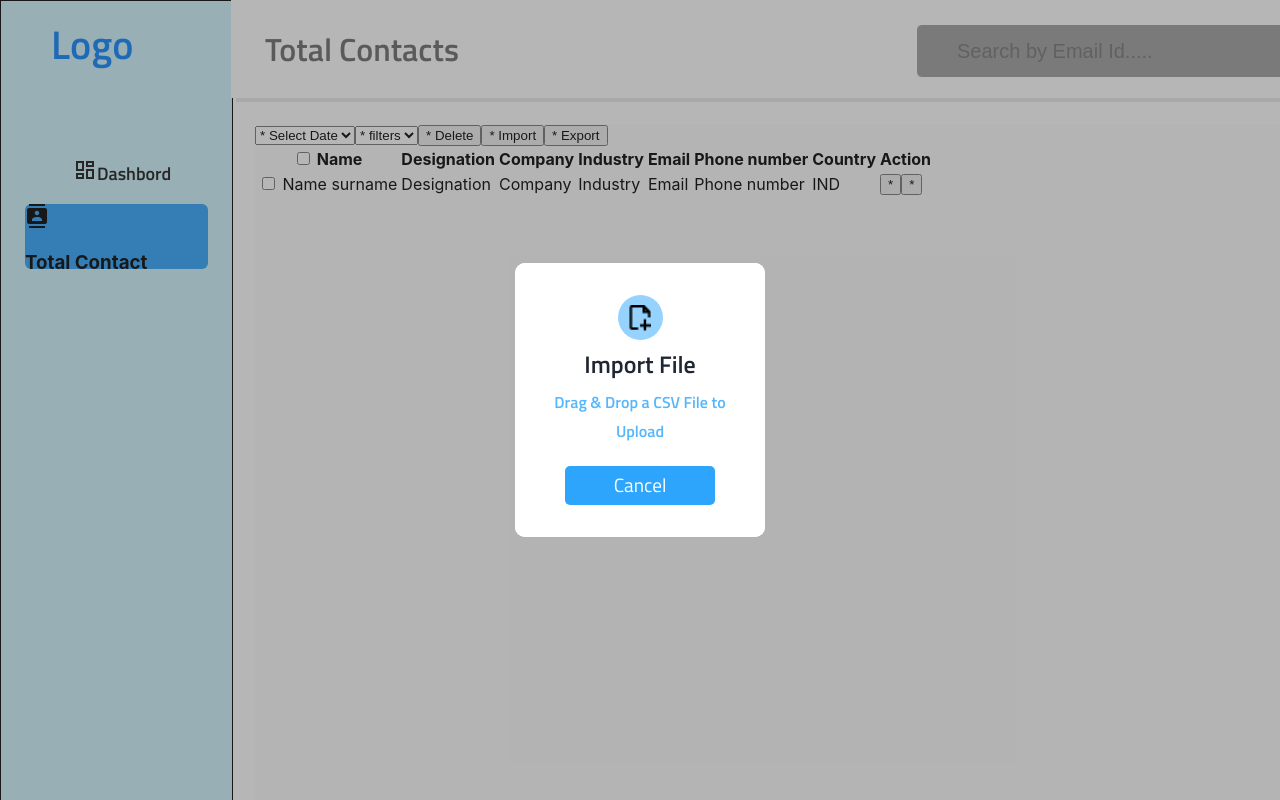
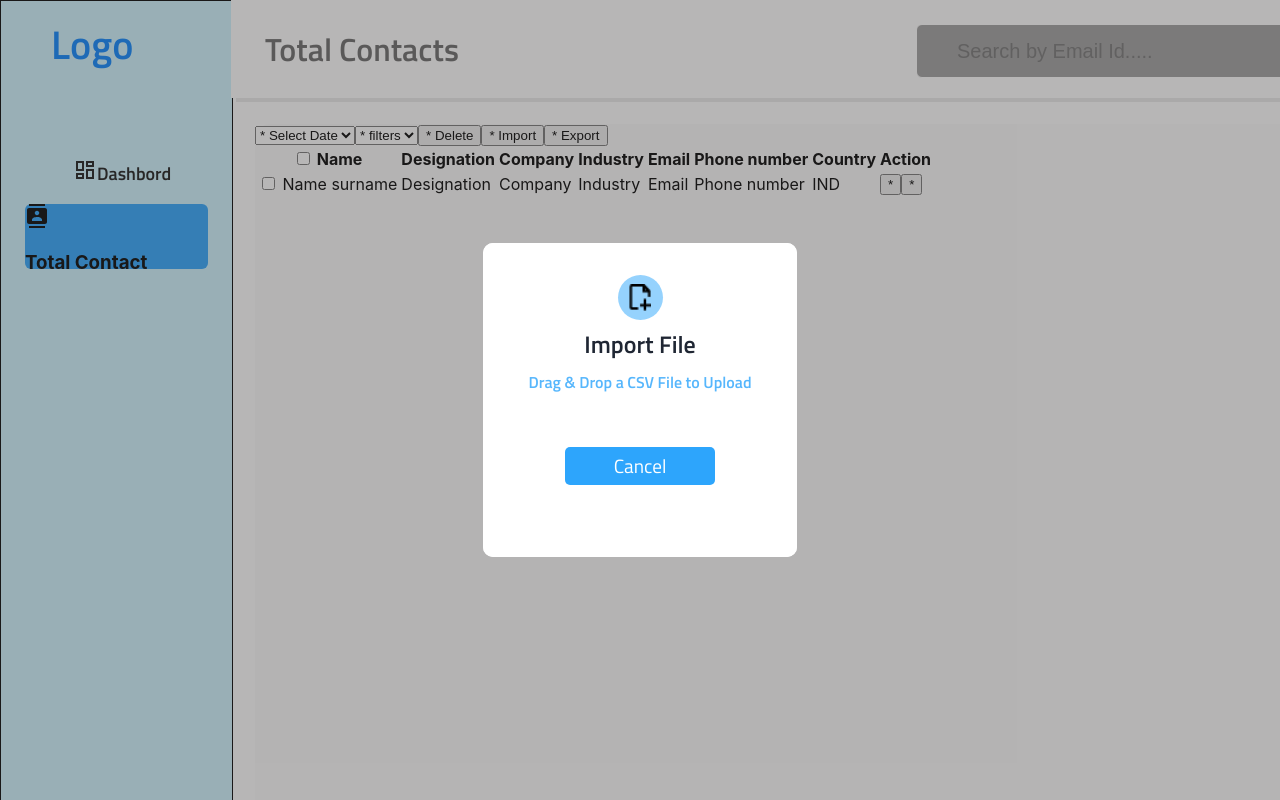
Before and after one commit to ashwinramuk/contacts-manager-app, a React (Create React App) app: page /dashBoard in a window 1280 px wide. Both pictures are taken after a click on the button "* Import". Shown: the top 800 px of the page. Built offline with nearby package versions, Linux system fonts and the light colour scheme; grey boxes are pictures that could not be loaded.

Commit message:
PopUp edit for loader

```diff
--- a/src/Component/PopUp/ImportPopUp/ImportPopUp.js
+++ b/src/Component/PopUp/ImportPopUp/ImportPopUp.js
@@ -51,8 +51,8 @@ const ImportPopUp = (props) =>{
             handleDrop("https://contact-manager-app-backend.onrender.com/api/contacts", files)
         }}>
             <div className="popup-icon-cover">{response==null?<img src='./images/importFileIcon.png' alt='importFileIcon'/>:response.status=="Success"?<img src='./images/tickIcon.png' alt='tickIcon'/>:<img src='./images/crossIcon.png' alt='crossIcon'/>}</div>
-            <h2 className="popup-title">{response==null?"Import File":response.status=="Success"?"Import Complete":"Import Failed"}</h2>
-            {!loader?<p className="popup-msg">{response==null?"Drag & Drop a CSV File to Upload":response.status=="Success"?"CSV File is Uploaded":response.message=="jwt expired"?"Session Expired":response.message}</p>:<img className="loader-img" src="./images/Loading_icon.gif" alt="Loading_icon.gif"></img>}
+            {!loader?<><h2 className="popup-title">{response==null?"Import File":response.status=="Success"?"Import Complete":"Import Failed"}</h2>
+            <p className="popup-msg">{response==null?"Drag & Drop a CSV File to Upload":response.status=="Success"?"CSV File is Uploaded":response.message=="jwt expired"?"Session Expired":response.message}</p></>:<img className="loader-img" src="./images/Loading_icon.gif" alt="Loading_icon.gif"></img>}
             {/* {response==null?"":response.message=="jwt expired"?<p className="popup-msg">Please <Link to="/login">Login</Link> again</p>:""} */}
 
             {response==null?<button className="popup-cancel-btn" onClick={closePopUp}>Cancel</button>:response.status=="Success"?<button className="popup-cancel-btn" onClick={closePopUp}>Close</button>:response.message="jwt expired"?<button className="popup-cancel-btn" onClick={closePopUp}><Link to="/login">Login</Link></button>:""}
--- a/src/Component/PopUp/PopUp.css
+++ b/src/Component/PopUp/PopUp.css
@@ -10,10 +10,12 @@
     align-items:center;
 }
 .popup-inner, .popup-importFile{
-    /* position:relative; */
-    max-width:250px;
+    position:relative;
+    min-height:250px;
+    min-width:250px;
     background-color: rgb(255,255,255);
     border-radius: 10px;
+    align-items:center;
 }
 .popup-importFile{
     padding: 32px;
@@ -45,6 +47,10 @@
     line-height: 1.8em;
 }
 .popup-cancel-btn{
+    /* position:absolute;
+    bottom:32px;
+    margin-left:auto;
+    margin-right:auto; */
     background: #2DA5FC;
     border-radius: 5px;
     min-width:150px;
@@ -54,7 +60,7 @@
     line-height: 1.9em;
     color: #FFFFFF;
     display:block;
-    margin-top:20px;
+    margin-top:50px;
     border:none;
 }
 .popup-ok-btn{
@@ -76,5 +82,7 @@
     display: block;
 }
 .loader-img{
-    width:100%;
+    width:50%;
+    display:block;
+    margin:30px auto;
 }
```
